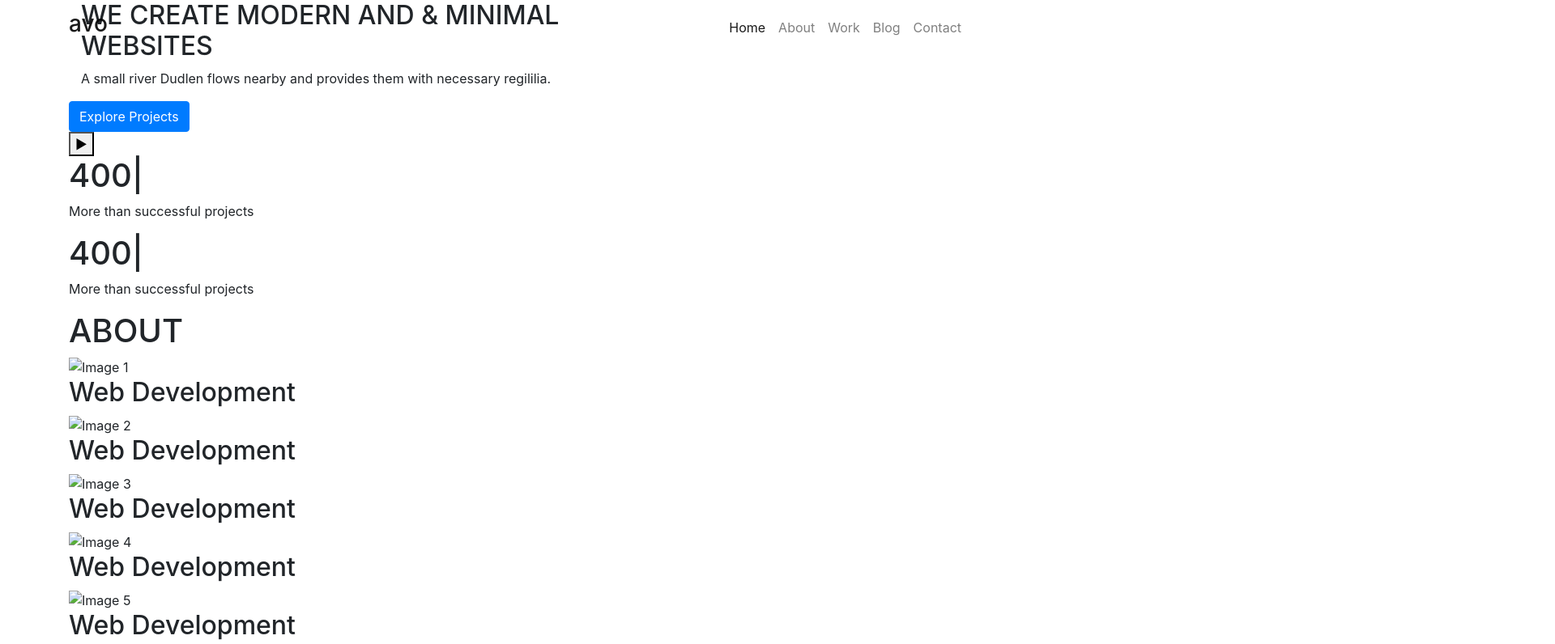
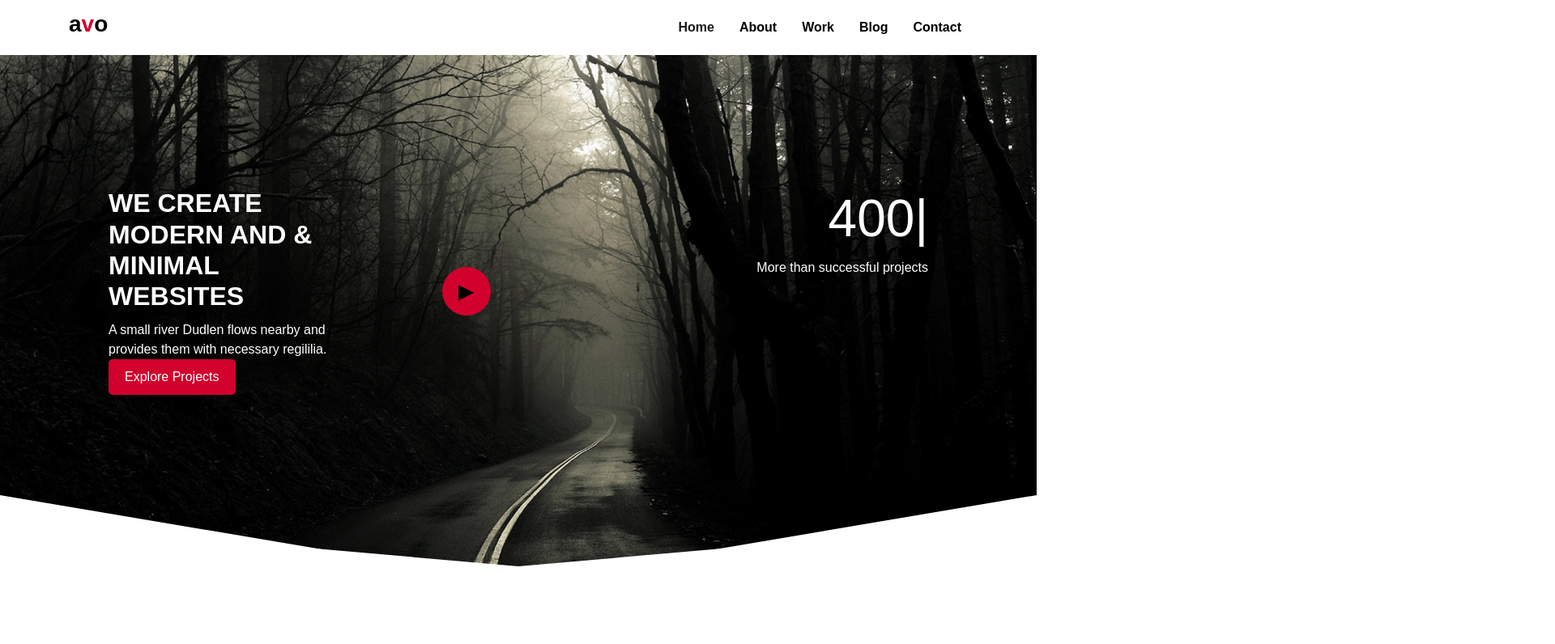
Before and after one commit to CoderWiz143/avo_template, a plain HTML site: page index.html in a window 1280 px wide. Shown: the top 796 px of the page at 81% size, 1920 px wide, since content can reach past the window. Drawn offline with nearby package versions, Linux system fonts and the light colour scheme; the site is published under a folder, as on GitHub Pages, so addresses that start at the root find nothing; files whose address does not match are found by name.

Commit message:
Update index.html

```diff
--- a/index.html
+++ b/index.html
@@ -3,10 +3,10 @@
     <head>
         <meta charset="UTF-8" />
         <title>Title</title>
-        <link rel="icon" href="/favicon.ico" type="image/x-icon">
+        <link rel="icon" href="./favicon.ico" type="image/x-icon">
         <link href="https://stackpath.bootstrapcdn.com/bootstrap/4.5.2/css/bootstrap.min.css" rel="stylesheet" />
         <link href="https://cdnjs.cloudflare.com/ajax/libs/font-awesome/6.6.0/css/all.min.css" rel="stylesheet" />
-        <link rel="stylesheet" href="/styles/styles.css" />
+        <link rel="stylesheet" href="./styles/styles.css" />
         <script src="./script.js"></script>
         <style>
          .project-section {
```
